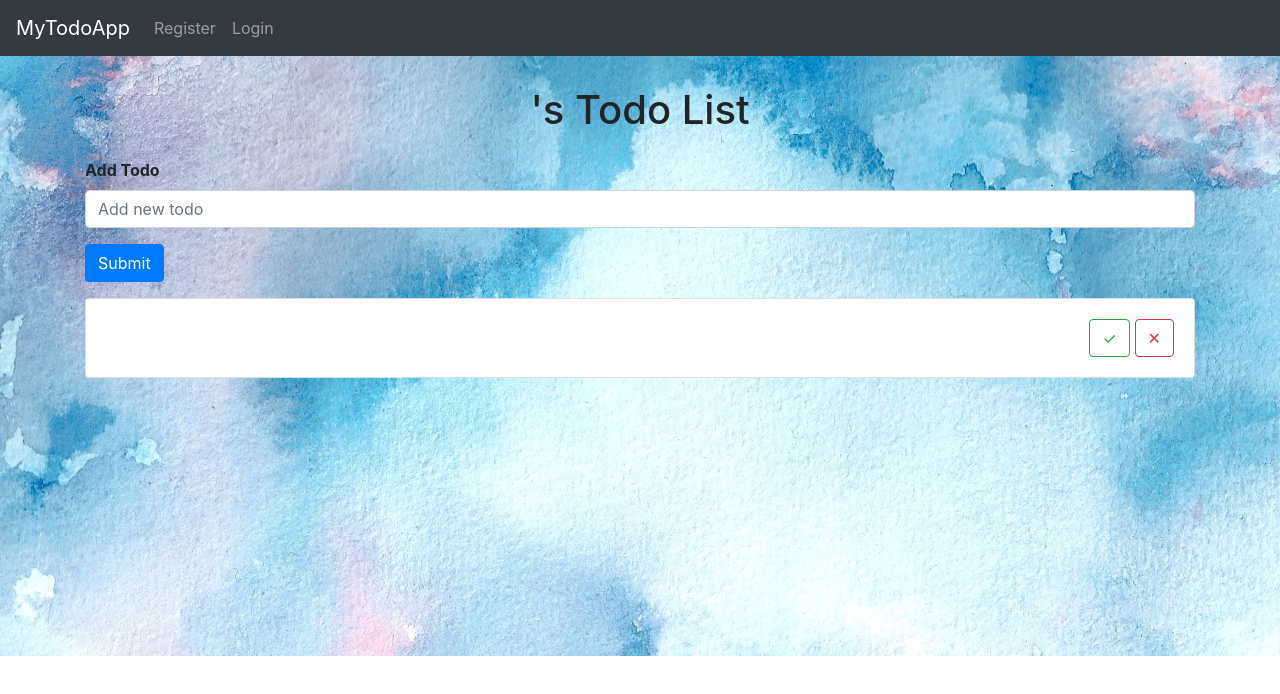
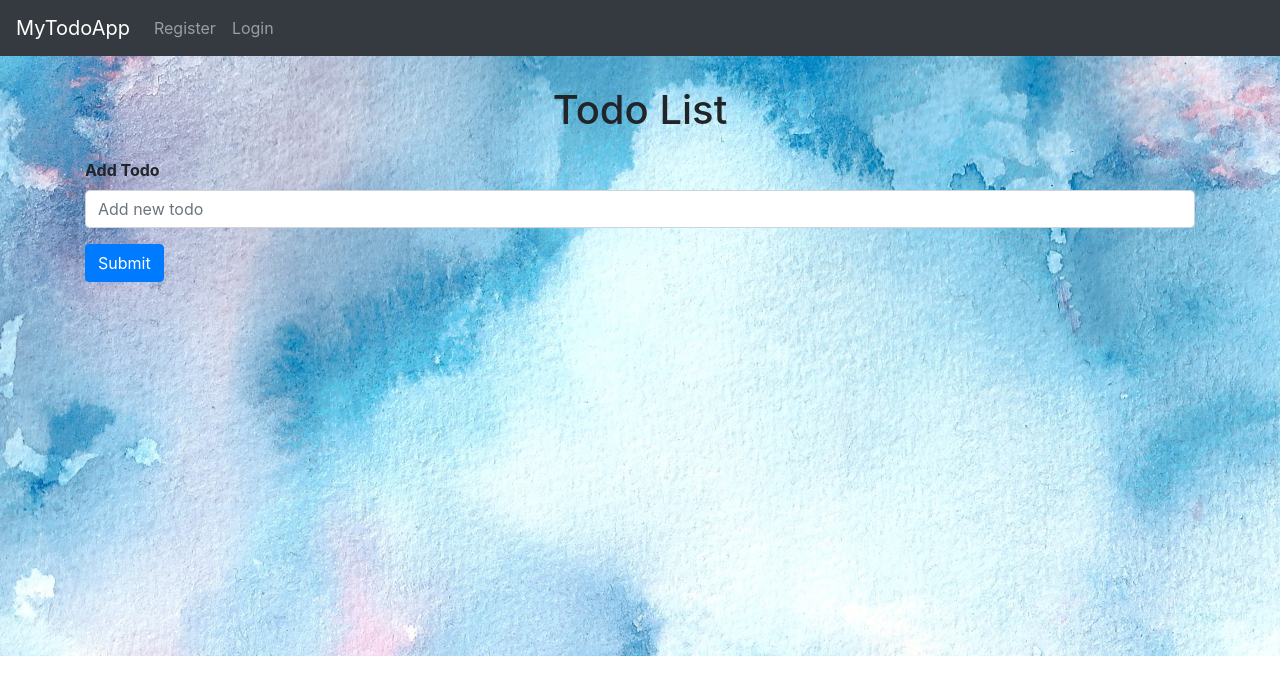
Before and after one commit to gabip86/homework-todo, a React (Create React App) app in the folder frontend/: page /todos in a window 1280 px wide. Shown: the top 694 px of the page. Built offline with nearby package versions, Linux system fonts and the light colour scheme.

Commit message:
fix: fixed useeffect to add todo

```diff
--- a/frontend/src/components/MainTodo.js
+++ b/frontend/src/components/MainTodo.js
@@ -6,10 +6,7 @@ import { Card } from 'react-bootstrap'
 import axios from 'axios'
 
 const MainTodo = ({ auth }) => {
-  const [todos, setTodos] = useState([{
-    text: '',
-    isDone: false
-  }])
+  const [todos, setTodos] = useState([])
 
   useEffect(() => {
     if (auth.token) {
@@ -22,24 +19,20 @@ const MainTodo = ({ auth }) => {
       })
         .catch(console.error)
     }
-  }, [])
+  }, [todos])
 
   const addTodo = text => {
-    const todo = JSON.stringify({
-      text: text,
-      isDone: false,
-      userId: auth.user.id
-    })
+    const isDone = false
 
     try {
-      console.log(auth.token)
-      axios.post("http://localhost:3000/todos", todo, {
+      axios.post("http://localhost:3000/todos", {
+        text,
+        isDone,
+        userId: auth.user.id
+      }, {
         headers: {
           authorization: "Bearer " + auth.token
         }
-      }).then(res => {
-        const { text, isDone } = res.data
-        setTodos({ ...todos, text, isDone })
       })
     } catch (err) {
       console.error(err)
@@ -61,7 +54,14 @@ const MainTodo = ({ auth }) => {
   return (
     <div className="app">
       <div className="container">
-        <h1 className="text-center mb-4">{auth.user.username}'s Todo List</h1>
+        {!auth?.user?.username ?
+          <>
+            <h1 className="text-center mb-4">Todo List</h1>
+          </> :
+          <>
+            <h1 className="text-center mb-4">{auth.user.username}'s Todo List</h1>
+          </>
+        }
         <FormTodo addTodo={addTodo} />
         <div>
           {todos.map((todo, index) => (
```
Also changed, not shown: 2 other files (tests, documents, lock files or other folders).
